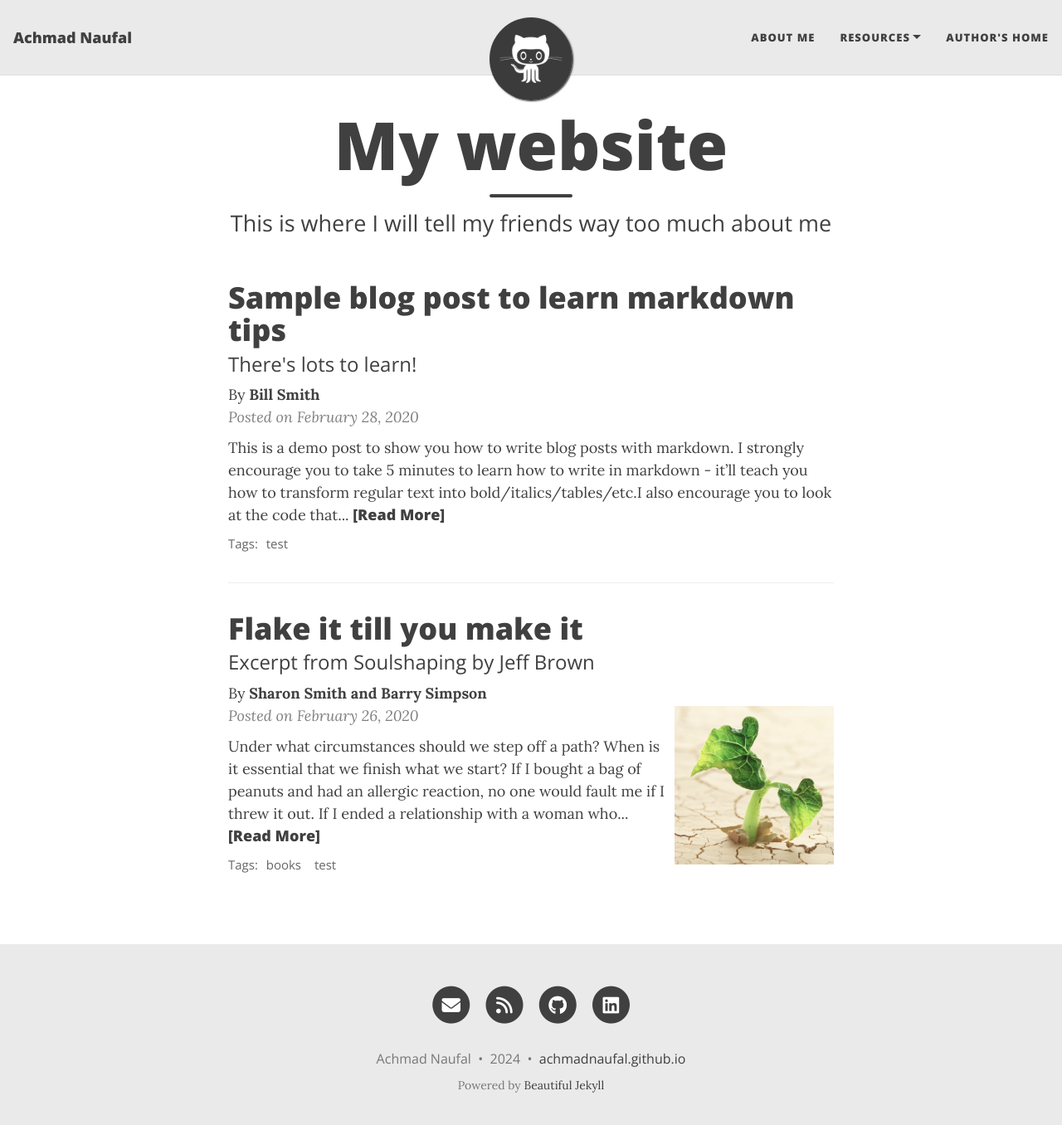
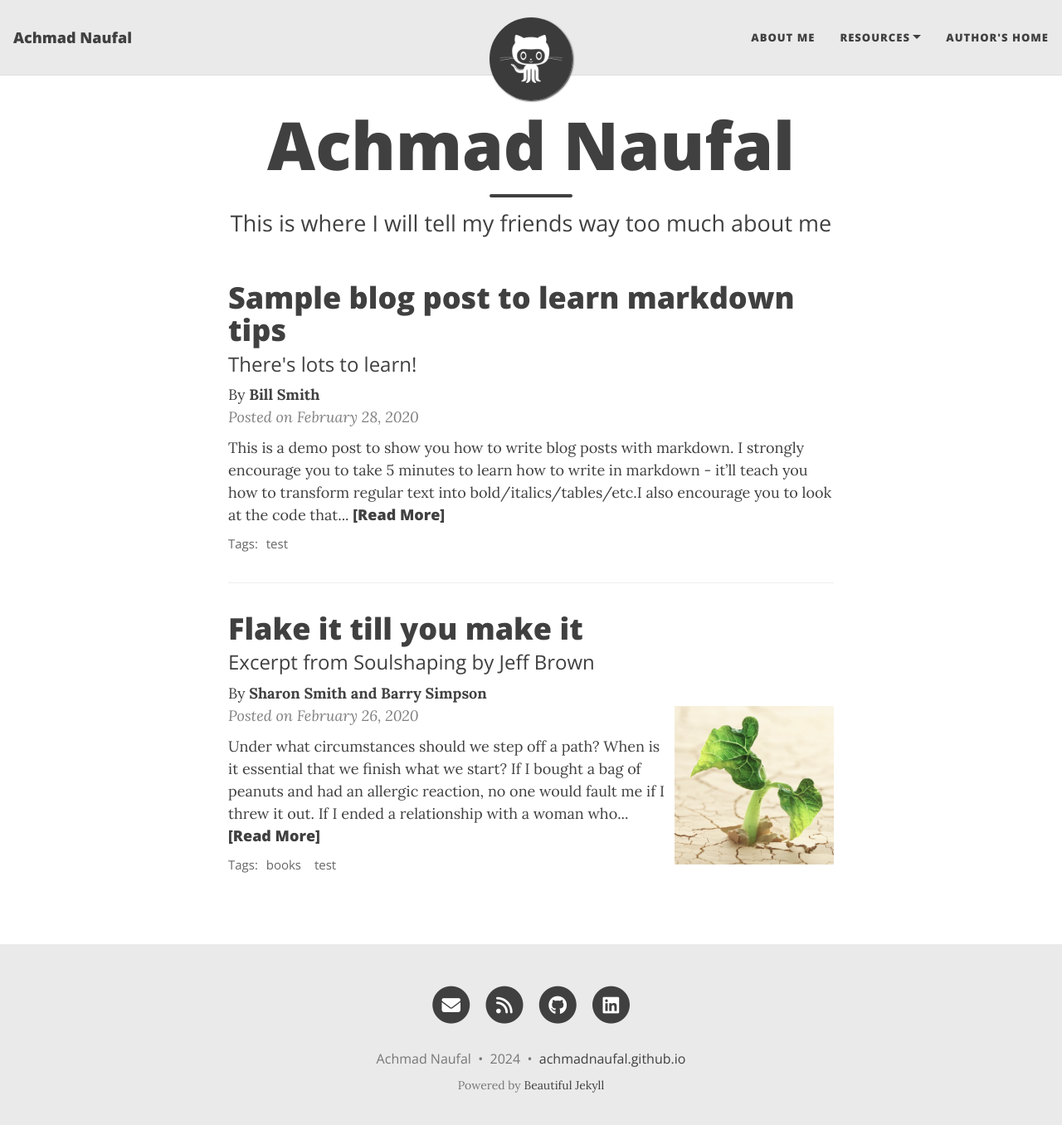
Before and after one commit to achmadnaufal/achmadnaufal.github.io, a Jekyll site: the page built from index.html, in a window 1280 px wide and 1369 px high. Shown: the top 1356 px of the window at 83% size. Built offline with Jekyll 4.4.1, drawn with Linux system fonts in a browser that asks for light colours; the list of posts is cut into pages by our own code.

Commit message:
Update index.html

```diff
--- a/index.html
+++ b/index.html
@@ -1,5 +1,5 @@
 ---
 layout: home
-title: My website
+title: Achmad Naufal
 subtitle: This is where I will tell my friends way too much about me
 ---
```
